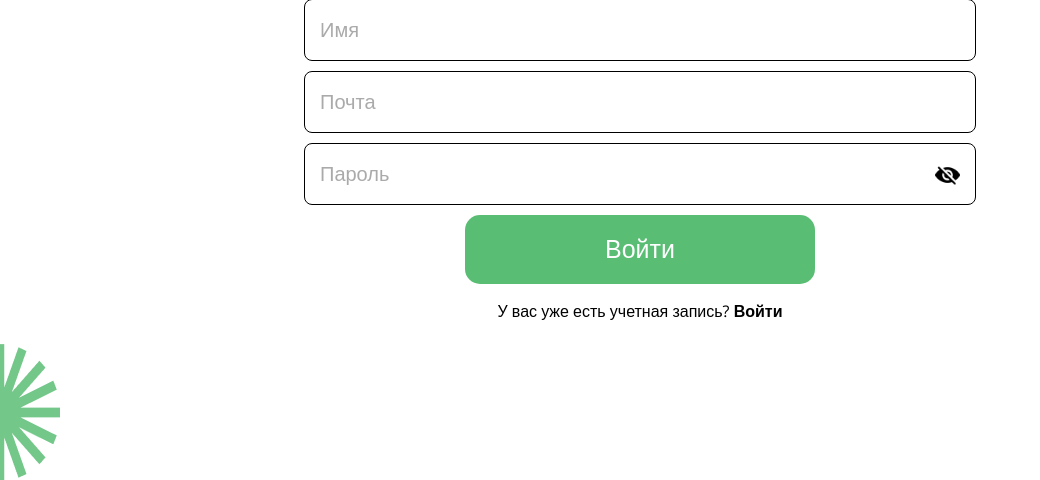
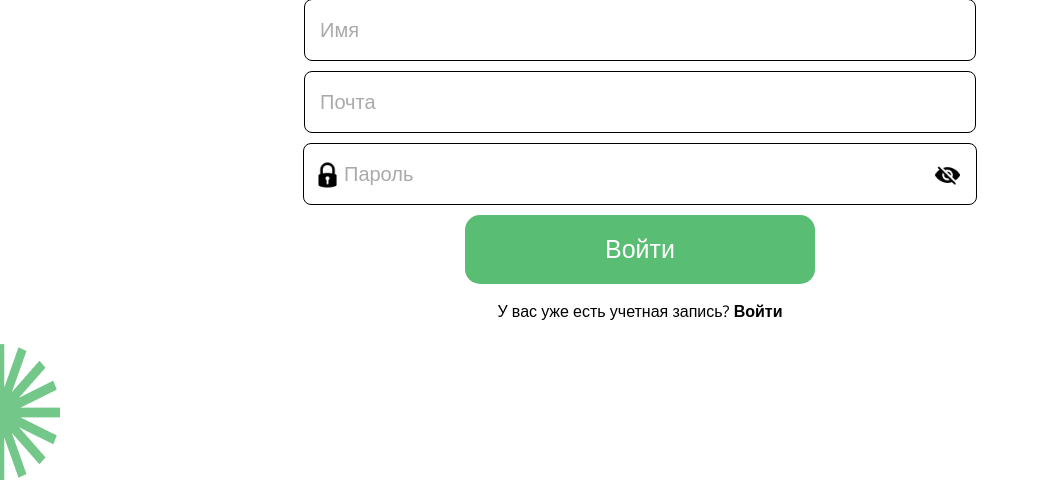
Before and after one commit to seyveR/hraboty, a Django app: page /reg in a window 1280 px wide. Shown: the part 269-749 px from the top of the page, without its empty margins (0-1040 px from the left). Run offline with Django 4.2, Linux system fonts and the light colour scheme; some libraries are stand-ins or nearby versions.

Commit message:
Icons added

```diff
--- a/hrweb/static/hrweb/reg.css
+++ b/hrweb/static/hrweb/reg.css
@@ -106,7 +106,7 @@ body {
 
 
 .password-input input {
-    width: 80%;
+    width: 74%;
 }
 
 .toggle-password {
@@ -117,6 +117,19 @@ body {
     cursor: pointer;
 }
 
+.lock-password {
+    position: absolute;
+    left: 75px;
+    top: 45%;
+    transform: translateY(-50%);
+    cursor: pointer;
+}
+
+#password {
+    padding-right: 40px; /* Ширина правого изображения + небольшой отступ */
+    padding-left: 40px; /* Ширина левого изображения + небольшой отступ */
+}
+
 .password-input img {
     width: 25px;
     height: 25px;
--- a/hrweb/templates/base.html
+++ b/hrweb/templates/base.html
@@ -39,7 +39,7 @@
 
                 <div class="nav">
                     <a class="nav-item" href="/about_us">О нас</a>
-                    <a class="nav-item" href="/try">Поиск</a>
+                    <a class="nav-item" href="/search">Поиск</a>
                     <a class="nav-item" href="/price">Цены</a>
                 </div>
 
--- a/hrweb/templates/reg.html
+++ b/hrweb/templates/reg.html
@@ -46,6 +46,7 @@
                                 <div class="password-input">
                                     <input type="password" id="password" name="password" placeholder="Пароль" required>
                                     <img src="{% static 'hrweb/files/hidden.png' %}" class="toggle-password" onclick="togglePasswordVisibility()" alt="Показать пароль">
+                                    <img src="{% static 'hrweb/files/lock.png' %}" class="lock-password">
                                 </div>
                             </div>
 
--- a/hrweb/urls.py
+++ b/hrweb/urls.py
@@ -8,4 +8,5 @@ urlpatterns = [
     path('profile', views.profile, name='profile'),
     path('auth', views.auth, name='auth'),
     path('reg', views.reg, name='reg'),
+    path('search', views.search, name='search'),
 ]
--- a/hrweb/views.py
+++ b/hrweb/views.py
@@ -11,6 +11,9 @@ def about_us(request):
 def price(request):
     return render(request, 'price.html')
 
+def search(request):
+    return render(request, 'search.html')
+
 def profile(request):
     return render(request, 'profile.html')
 
```
Also changed, not shown: hrweb/templates/search.html (+18 -0 lines), hrweb/static/hrweb/files/lock.png (added), hrweb/static/hrweb/files/lock_gray.png (added), 5 other files.
